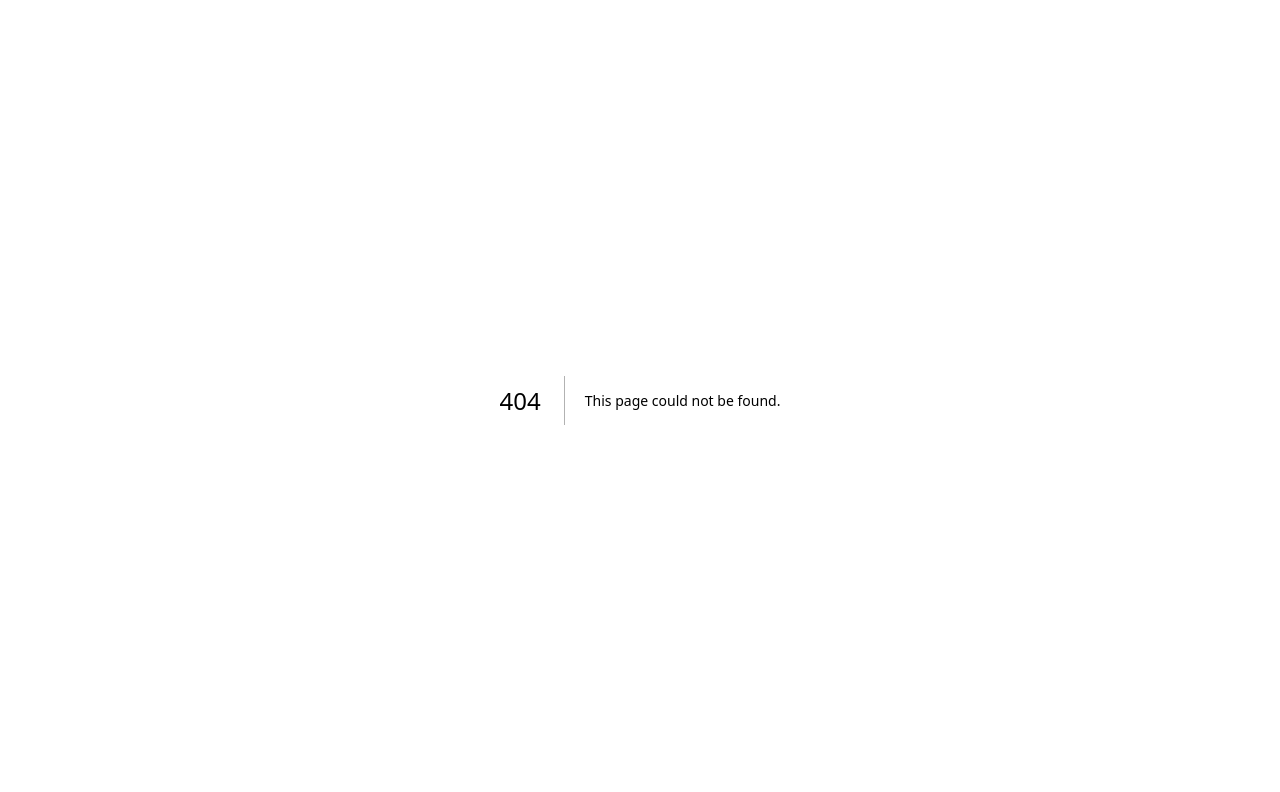
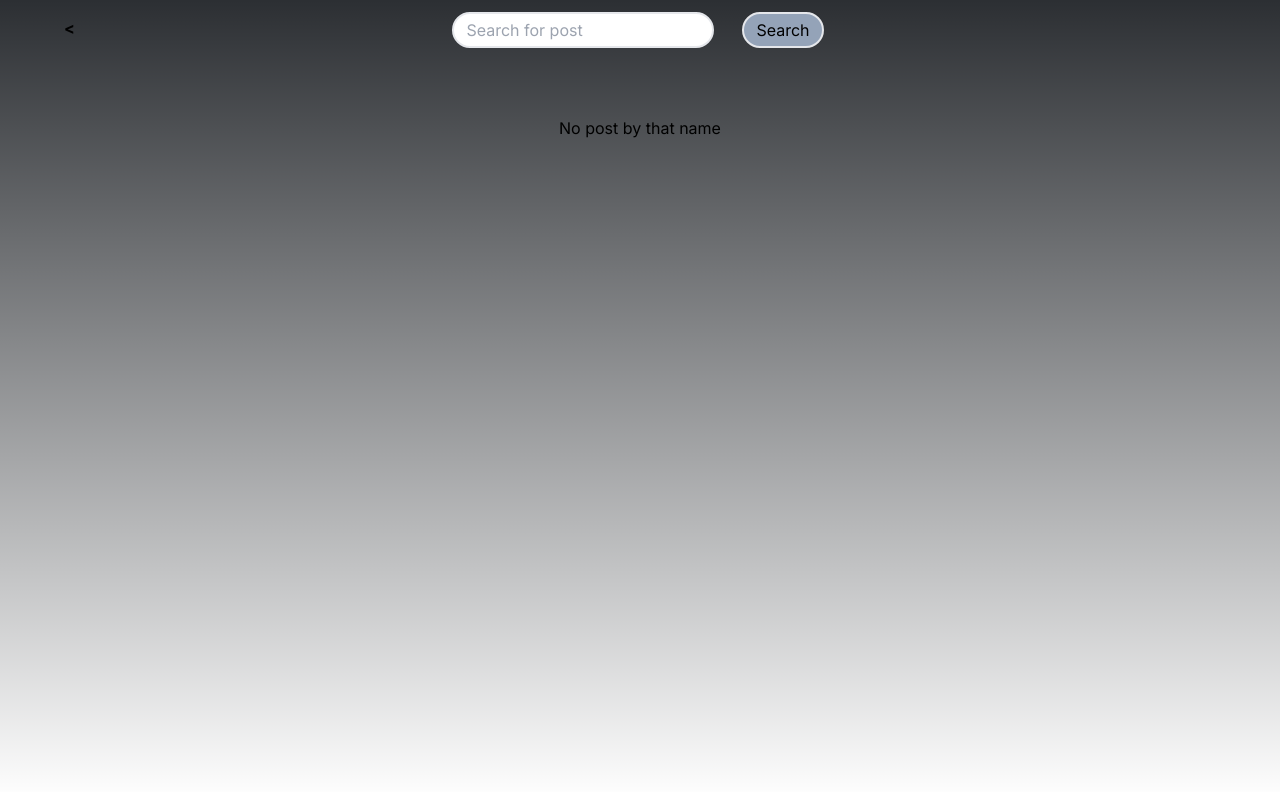
Before and after one commit to rishabh-j-23/img-share-client, a Next.js app: page /search in a window 1280 px wide. Before the commit this address had no page. Shown: the top 792 px of the page. Built offline with nearby package versions, Linux system fonts and the light colour scheme.

Commit message:
search function

```diff
--- /dev/null
+++ b/app/search/page.tsx
@@ -0,0 +1,74 @@
+'use client';
+
+import ImgBox from "@/components/ImgBox";
+import axios from "axios";
+import { useRouter } from "next/navigation";
+import { useState } from "react";
+
+type Post = {
+    _id: string,
+    imageData: string,
+    uploadedBy: string,
+    postName: string,
+    username: string
+}
+
+const SearchPage = () => {
+
+    const [searchPost, setSearchPost] = useState<string>('');
+    const [relevantPosts, setRelevantPosts] = useState([]);
+    const [searching, setSearching] = useState(false)
+
+    const router = useRouter();
+
+    const handleSearch = async () => {
+        if (searchPost == '') {
+            return;
+        }
+        setSearching(true);
+        await axios.get(`${process.env.NEXT_PUBLIC_API_URL}/image/search?searchPost=${searchPost}`).then(res => {
+            if (res.status == 200) {
+                setRelevantPosts(res.data);
+            }
+        });
+        setSearching(false);
+    }
+
+    return (
+        <div className="h-screen flex flex-col">
+            <div className="left-0 fixed p-4 font-bold rounded-full hover:bg-gray-400 hover:cursor-pointer w-15 ml-12">
+                <button onClick={() => router.push('/home')}>&lt;</button>
+            </div>
+            <div className="flex justify-center ">
+
+                <input type="text" name="searchbar" id="searchbar"
+                    placeholder="Search for post"
+                    className=" border-solid border-2 m-3 rounded-full p-1 px-3 text-black "
+                    onChange={(event) => {
+                        setSearchPost(event.target.value);
+                    }}
+                />
+                <button className="bg-slate-400 border-solid border-2 m-3 mx-4 rounded-full p-1 px-3 hover:bg-blue-500"
+                    onClick={() => {
+                        handleSearch();
+                    }}
+                >
+                    Search
+                </button>
+            </div>
+            <div className="text-center w-full">
+                {searching && <div>Searching....</div>}
+            </div>
+            <div className="flex flex-wrap p-4 lg:m-1/4">
+                {
+                    relevantPosts.length === 0 ? <div className="text-center w-full p-10">No post by that name</div> :
+                        relevantPosts.map((post: Post) => {
+                            return <ImgBox key={post._id} image={post.imageData} uploadedBy={post.username} postName={post.postName} />
+                        })
+                }
+            </div>
+        </div>
+    );
+}
+
+export default SearchPage;
```
